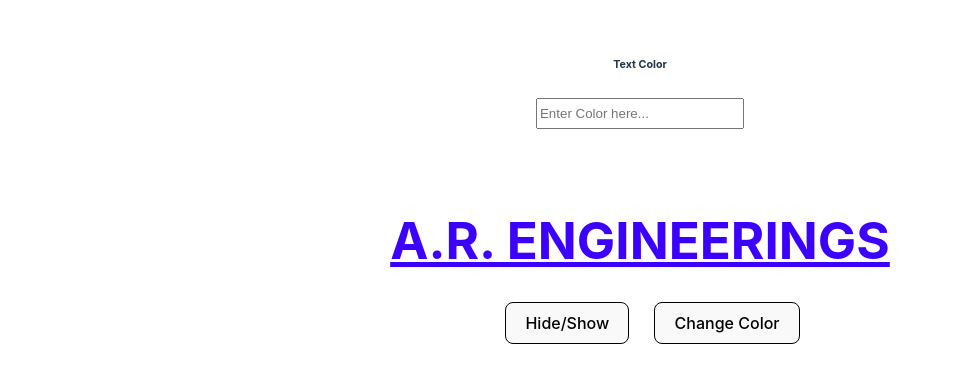
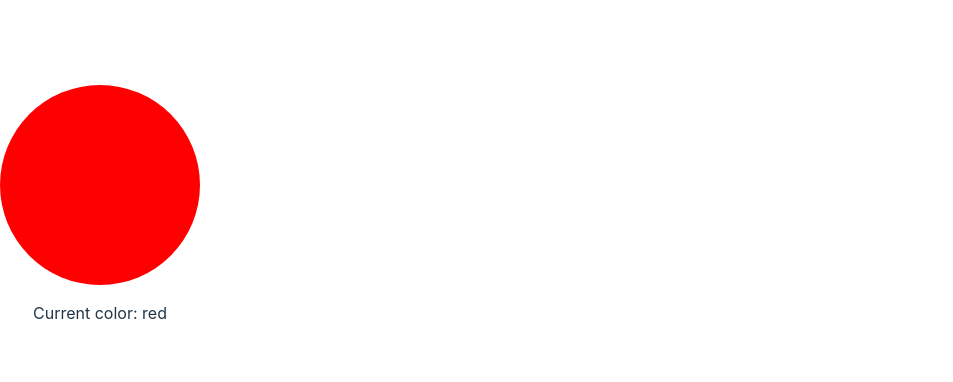
Before and after one commit to nitintelang110/gitpractice, a React (Vite) app: page / in a window 1280 px wide. Shown: the part 212-594 px from the top of the page, without its empty margins (0-953 px from the left). Built offline with nearby package versions, Linux system fonts and the light colour scheme.

Commit message:
Update App.jsx

```diff
--- a/src/App.jsx
+++ b/src/App.jsx
@@ -1,49 +1,46 @@
-import { useState } from 'react'
-import './App.css'
 
-function App() {
+import React, { useState, useEffect } from 'react';
 
-  const [show, setShow] = useState(true);
-  const [txtColor, setTxtColor] = useState('');
-  const [color, setColor] = useState({
-    name:''
-  })
+const App = () => {
+  const [color, setColor] = useState('red'); // Initial color
+  const [seconds, setSeconds] = useState(10); // Initial time for red
 
-  const handleClick = () => {
-    setShow(!show)
-  }
+  useEffect(() => {
+    // Define a function to change the color based on the current state
+    const changeColor = () => {
+      if (color === 'red') {
+        setColor('green');
+        setSeconds(5); // Green for 5 seconds
+      } else if (color === 'green') {
+        setColor('yellow');
+        setSeconds(15); // Yellow for 15 seconds
+      } else if (color === 'yellow') {
+        setColor('red');
+        setSeconds(10); // Red for 10 seconds
+      }
+    };
 
-  const handleColor = (e) => {
-     setColor({
-            ...color,
-            [e.target.name]: e.target.value
-        })
-  }
+    // Set a timer to change the color after the specified seconds
+    const timer = setTimeout(changeColor, seconds * 1000);
 
+    // Clean up the timer when the component is unmounted or when the color/seconds change
+    return () => clearTimeout(timer);
+  }, [color, seconds]);
 
-
-  const handleChangeColor = () => {
-  setTxtColor(color.name)
-  }
   return (
-    <>
-      <h6>Text Color</h6>
-       <input
-                    type="text"
-                    name="name"
-                    value={color.name}
-                    onChange={handleColor}
-                    className="form-control"
-         placeholder = "Enter Color here..."
-
-      />
-      <br /><br /><br />
-
-      {show ? <h1 className="namee" style={{color:txtColor}}>A.R. ENGINEERINGS</h1>:""}
-      <button className='btn' onClick={handleClick}>Hide/Show </button>
-      <button className='btn' onClick={handleChangeColor}>Change Color</button>
-    </>
-  )
-}
+    <div style={{ textAlign: 'center', marginTop: '50px' }}>
+      <div
+        style={{
+          width: '200px',
+          height: '200px',
+          backgroundColor: color,
+          margin: '0 auto',
+          borderRadius: '50%',
+        }}
+      ></div>
+      <p>Current color: {color}</p>
+    </div>
+  );
+};
 
 export default App;
```
